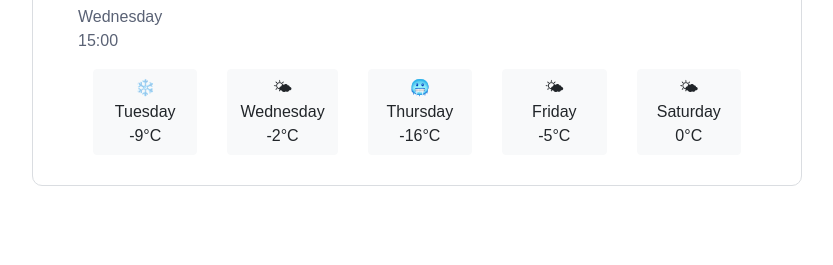
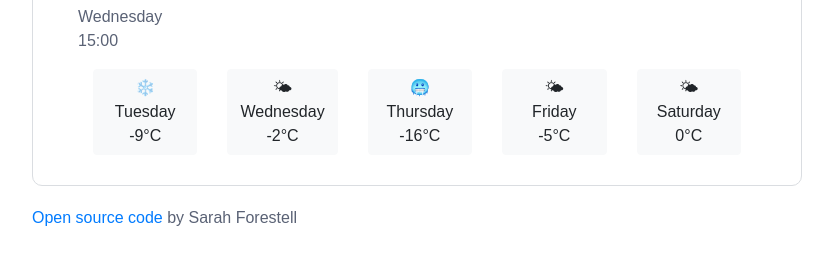
Before and after one commit to FOREST665/Siily-resonance, a website built with Parcel: page index.html in a window 1280 px wide. Shown: the part 353-618 px from the top of the page, without its empty margins (223-1056 px from the left). Built offline with nearby package versions, Linux system fonts and the light colour scheme.

Commit message:
Added link

```diff
--- a/index.html
+++ b/index.html
@@ -68,6 +68,7 @@
 </div>
 </div>
 </div>
+<a><a href="https://github.com/FOREST665/Weather-app/blob/main/index.html" target="_blank">Open source code</a> by Sarah Forestell</a>
 </div>
 
 	<script src="src/index.js">
```
